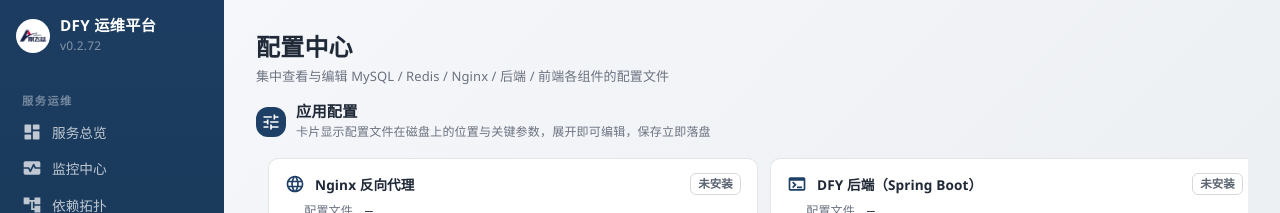
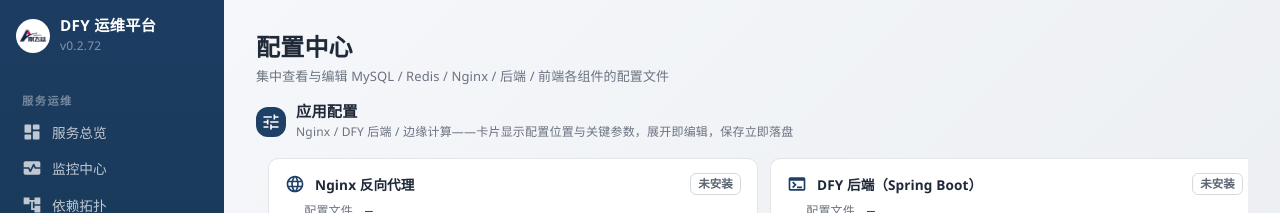
Before and after one commit to burrs2916/dfy-ops, a React (Vite) app: page /config in a window 1280 px wide. Shown: the top 213 px of the page. Built offline with nearby package versions, Linux system fonts and the light colour scheme; no server answers.

Commit message:
style: 配置中心文案微调（应用配置分区点名边缘计算、修正多余空格）

```diff
--- a/src/components/ConfigCenterPanel.tsx
+++ b/src/components/ConfigCenterPanel.tsx
@@ -167,7 +167,7 @@ export default function ConfigCenterPanel({ onGotoOpsTab }: Props) {
       <Section
         icon={<TuneOutlinedIcon fontSize="small" />}
         title="应用配置"
-        hint="卡片显示配置文件在磁盘上的位置与关键参数，展开即可编辑，保存立即落盘"
+        hint="Nginx / DFY 后端 / 边缘计算——卡片显示配置位置与关键参数，展开即编辑，保存立即落盘"
       />
       <Grid container spacing={1.5} sx={{ mt: 0.25 }}>
         {/* --- Nginx --- */}
--- a/src/components/EdgeConfigPanel.tsx
+++ b/src/components/EdgeConfigPanel.tsx
@@ -232,7 +232,7 @@ export default function EdgeConfigPanel({ serviceId }: { serviceId: string }) {
             value={cfg?.upstreamServerUrl ?? ""}
             onChange={set("upstreamServerUrl")}
             error={!!upstreamErr}
-            helperText={upstreamErr ?? "如 http://192.168.1.10:48085——换 IP/端口的 主要场景"}
+            helperText={upstreamErr ?? "如 http://192.168.1.10:48085——换 IP/端口的主要场景"}
           />
         </Grid>
         {/* --- GreptimeDB --- */}
```
